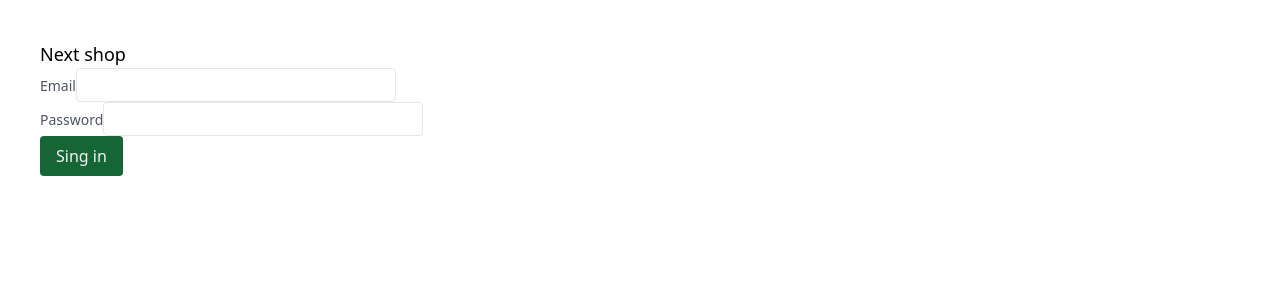
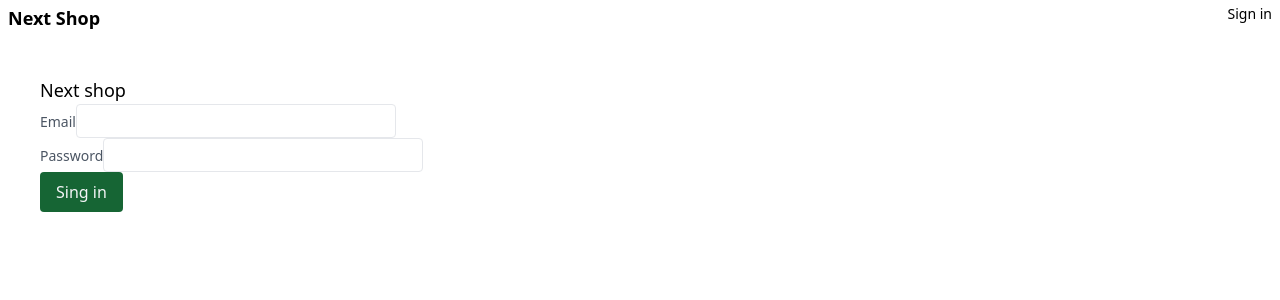
Before and after one commit to konradmi/next-js-shop, a Next.js app: page /sign-in in a window 1280 px wide. Shown: the top 300 px of the page. Built offline with nearby package versions, Linux system fonts and the light colour scheme; no server answers.

Commit message:
Add API route for fetching the user

```diff
--- /dev/null
+++ b/components/NavBar.js
@@ -0,0 +1,54 @@
+import { useEffect, useState } from 'react'
+import Link from 'next/link'
+import { fetchJson } from '../lib/api'
+
+const NavBar = () => {
+  const [user, setUser] = useState()
+  useEffect(() => {
+    (async () => {
+      try {
+        const user = await fetchJson('/api/user')
+        setUser(user)
+      } catch (e) {
+        console.log('not signed in')
+      }
+    })()
+  }, [])
+
+  return (
+    <nav className='px-2 py-1 text-sm'>
+      <ul className='flex gap-2'>
+       <li className='text-lg font-extrabold'>
+          <Link href='/'>
+            <a>
+              Next Shop
+            </a>
+          </Link>
+       </li>
+        <li role='separator' className='flex-1'/>
+        {
+          user ? (
+            <>
+              <li>
+                {user.name}
+              </li>
+              <li>
+                <button>Sing Out</button>
+              </li>
+            </>
+          ) : (
+            <li>
+              <Link href='/sign-in'>
+                <a>
+                  Sign in
+                </a>
+              </Link>
+            </li>
+          )
+        }
+      </ul>
+    </nav>
+  )
+}
+
+export default NavBar
--- a/components/Page.js
+++ b/components/Page.js
@@ -1,4 +1,5 @@
 import Head from 'next/head'
+import NavBar from './NavBar'
 
 const Page = ({ title, children }) => {
   return (
@@ -6,6 +7,9 @@ const Page = ({ title, children }) => {
       <Head>
         <title>{title} - Next shop</title>
       </Head>
+      <header>
+        <NavBar/>
+      </header>
       <main className='p-10'>
         <h1 className='text-lg'>Next shop</h1>
         {children}
--- a/lib/products.js
+++ b/lib/products.js
@@ -1,6 +1,6 @@
 import { fetchJson } from './api'
 
-const CMS_URL=process.env.CMS_URL
+const CMS_URL = process.env.CMS_URL
 
 export const getProducts = async () => {
   const products = await fetchJson(`${CMS_URL}/products`)
--- a/pages/api/login.js
+++ b/pages/api/login.js
@@ -10,7 +10,7 @@ const handler = async (req, res) => {
   }
   const { email, password } = req.body
   try {
-    const { jwt, user } = await fetchJson(`${CMS_URL }/auth/local`, {
+    const { jwt, user } = await fetchJson(`${CMS_URL}/auth/local`, {
       method: 'POST',
       headers: {
         'Content-Type': 'application/json',
--- /dev/null
+++ b/pages/api/user.js
@@ -0,0 +1,24 @@
+import { fetchJson } from '../../lib/api'
+
+const CMS_URL = process.env.CMS_URL
+
+const handleUser = async (req, res) => {
+  const { jwt } = req.cookies
+  if (!jwt) {
+    res.status(401).end()
+    return
+  }
+  try {
+    const user = await fetchJson(`${CMS_URL}/users/me`, {
+      headers: { 'Authorization': `Bearer ${jwt}` }
+    })
+    res.status(200).json({
+      id: user.id,
+      name: user.username,
+    })
+  } catch(e) {
+    res.status(401).end()
+  }
+}
+
+export default handleUser
--- a/pages/sign-in.js
+++ b/pages/sign-in.js
@@ -1,4 +1,5 @@
 import { useState } from 'react'
+import { useRouter } from 'next/router'
 import Page from '../components/Page'
 import Input from '../components/Input'
 import Field from '../components/Field'
@@ -6,6 +7,7 @@ import Button from '../components/Button'
 import { fetchJson } from '../lib/api'
 
 const SignIn = () => {
+  const router = useRouter()
   const [email, setEmail] = useState('')
   const [password, setPassword] = useState('')
   const [status, setStatus] = useState({ loading: false, error: false })
@@ -14,7 +16,7 @@ const SignIn = () => {
     event.preventDefault()
     setStatus({ loading: true, error: false })
     try {
-      const response = await fetchJson('/api/login', {
+      await fetchJson('/api/login', {
         method: 'POST',
         headers: {
           'Content-Type': 'application/json',
@@ -22,6 +24,7 @@ const SignIn = () => {
         body: JSON.stringify({ email, password })
       })
       setStatus({ loading: false, error: false })
+      router.push('/')
     } catch (e) {
       setStatus({ loading: false, error: true })
     }
```
